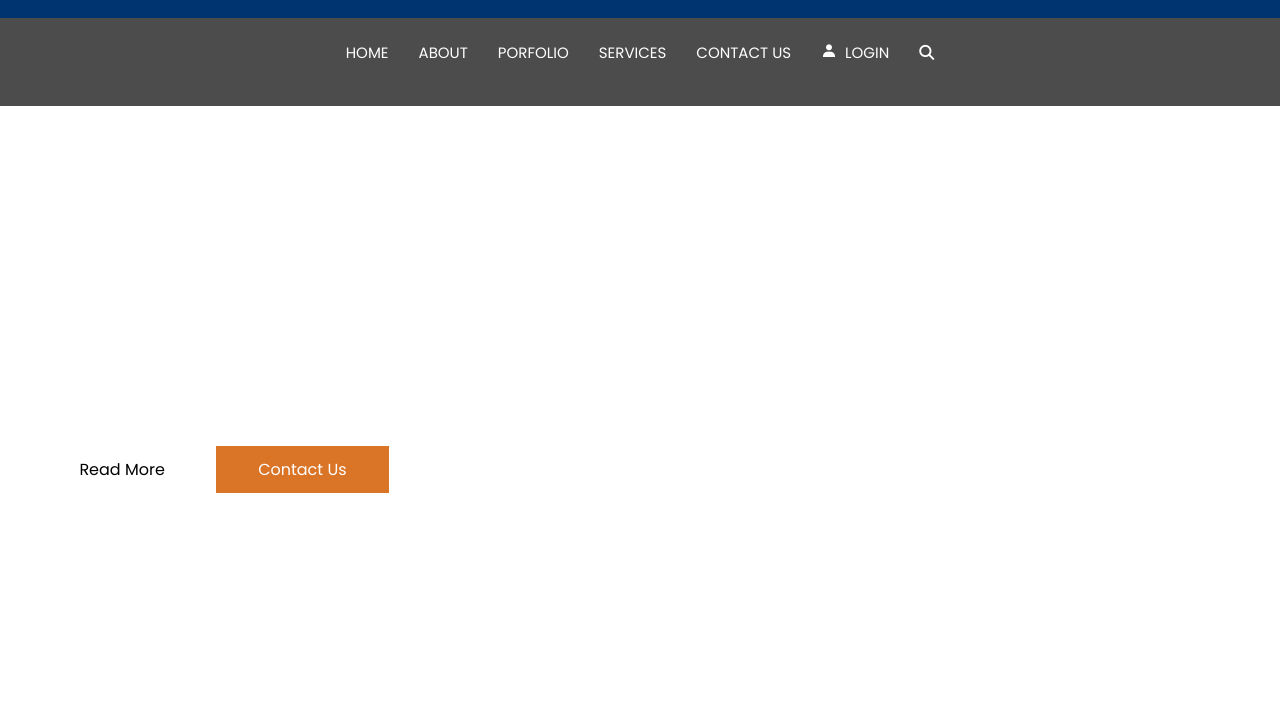
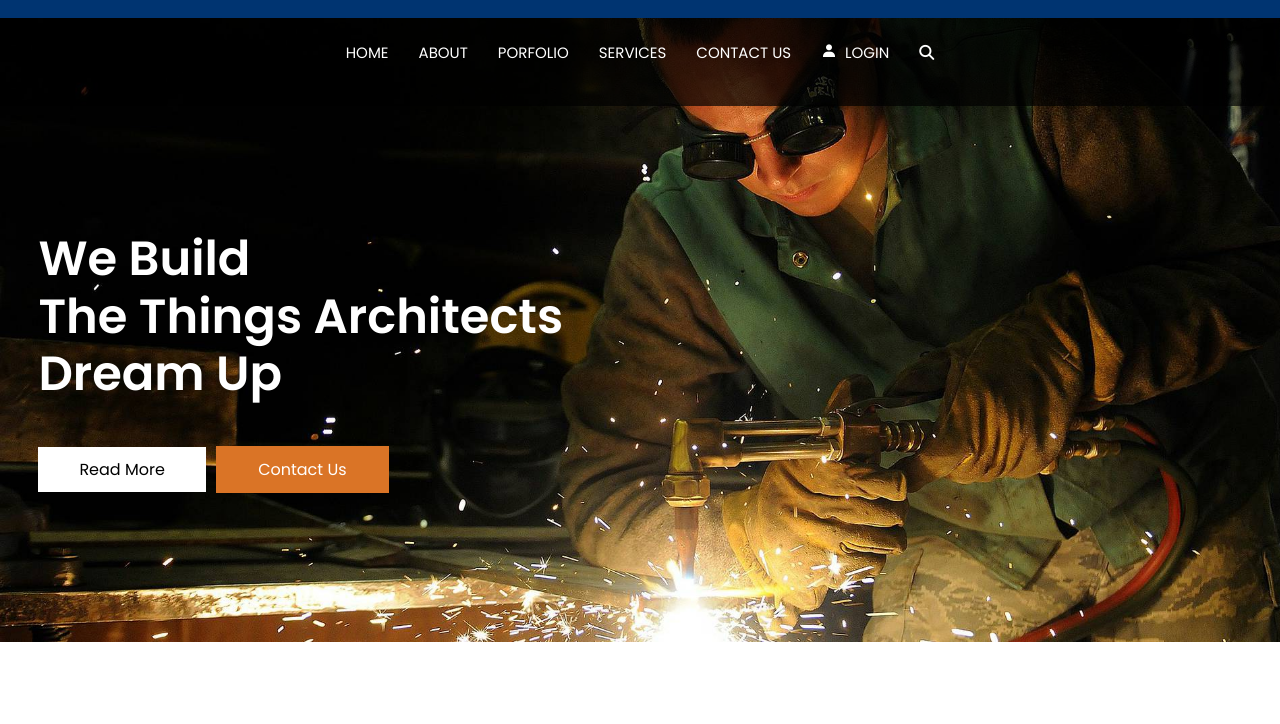
Before and after one commit to imrozansari75/TroWeld, a plain HTML site: page index.html in a window 1280 px wide. Shown: the part 74-798 px from the top of the page. Drawn offline with nearby package versions, Linux system fonts and the light colour scheme.

Commit message:
Update style.css

```diff
--- a/css/style.css
+++ b/css/style.css
@@ -105,7 +105,7 @@ body {
 
 
 .hero-content {
-    background-image: url(img/slider-bg.jpg);
+    background-image: url(../img/slider-bg.jpg);
     background-repeat: no-repeat;
     background-size: cover;
     height: 78vh;
```
